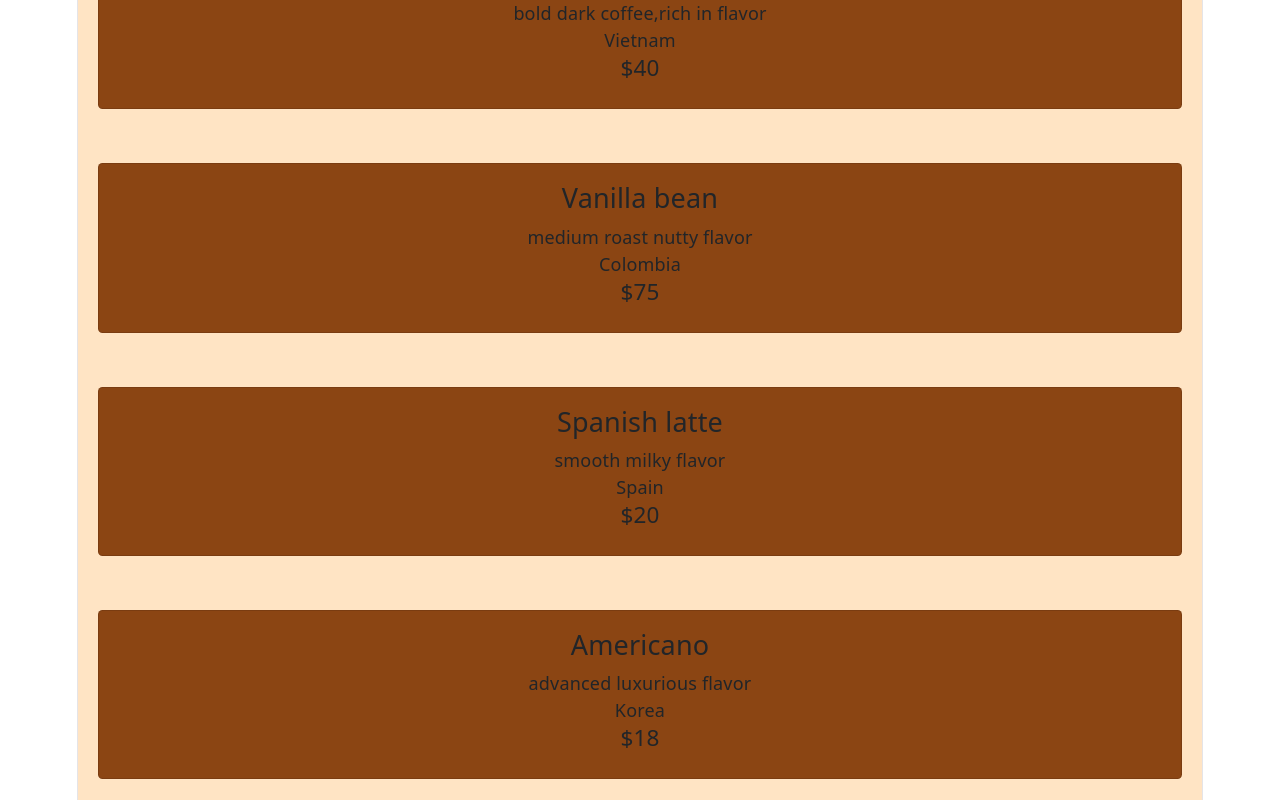
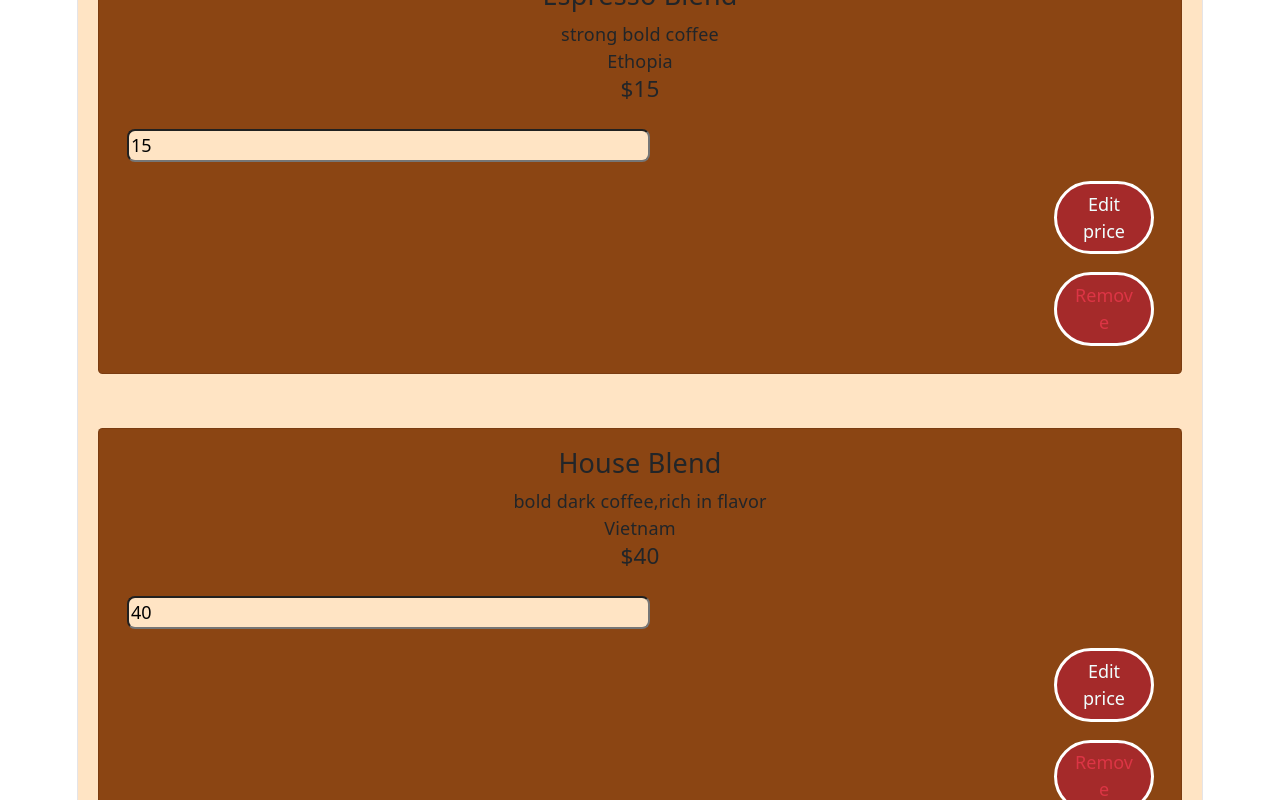
Before and after one commit to munirasheikh-rgb/Coffee-shop-web-App, a React (Vite) app: page /shop in a window 1280 px wide. Shown: the part 700-1500 px from the top of the page. Built offline with nearby package versions, Linux system fonts and the light colour scheme; data requests are answered from the project's data file.

Commit message:
update and delete feature

```diff
--- a/db.json
+++ b/db.json
@@ -32,15 +32,8 @@
       "name": "Spanish latte ",
       "description": "smooth milky flavor",
       "origin": "Spain",
-      "price": "20",
+      "price": "23",
       "id": "-m5HL_5uzYw"
-    },
-    {
-      "name": "Americano",
-      "description": "advanced luxurious flavor",
-      "origin": "Korea",
-      "price": "18",
-      "id": "Lu-06xgiAlE"
     }
   ],
   "users": [
--- a/src/Pages/AdminPortal.jsx
+++ b/src/Pages/AdminPortal.jsx
@@ -1,5 +1,5 @@
 import ProductForm from "../components/ProductForm";
-
+//Admin page to add and manage coffee produccts
 export default function AdminPortal(){
 
     return (
--- a/src/Pages/Login.jsx
+++ b/src/Pages/Login.jsx
@@ -7,12 +7,15 @@ export default function Login(){
         password:"",
     })
 const [message,setMessage]=useState("")
+
 const navigate = useNavigate()
+//handling form input changes
 function handleOnchage(event){
     setformData({...formData,
         [event.target.name]:event.target.value
     })
 }
+//checking and validating password if the user exists
 function handleSubmit(event){
     event.preventDefault()
 fetch(`http://localhost:3001/users?email=${formData.email}`)
@@ -21,7 +24,7 @@ fetch(`http://localhost:3001/users?email=${formData.email}`)
     if(data.length>0 && data[0].password === formData.password){
     setMessage("Login successful")
     navigate("/")
-    }else if(data.length>0){setMessage("Wrong Password");
+    }else if(data.length>0){setMessage("Wrong Password");   //user exists but the password is incorrect
 
     }else{setMessage("User not found")}
 
--- a/src/Pages/Shop.jsx
+++ b/src/Pages/Shop.jsx
@@ -1,6 +1,6 @@
 import Productlist from "../components/ProductList";
 import { useProducts } from "../context/ProductContext";
-
+//a page showing products
 export default function Shop(){
 const{products}=useProducts()
     return(
--- a/src/components/ProductCard.jsx
+++ b/src/components/ProductCard.jsx
@@ -1,4 +1,31 @@
+import { useProducts } from "../context/ProductContext"
+import { useState } from "react"
 export default function ProductCard({product}){
+const {setProducts}= useProducts() //access products from context (Useproducts)
+const[newPrice , setNewPrice]= useState(product.price)
+
+//updating the selected price
+function handleUpdatedPrice(id){
+    fetch(`http://localhost:3001/products/${product.id}`,{
+      method:"PATCH", //send PATCH request to update the price
+      headers:{
+        "content-type":"application/json"
+      },
+      body:JSON.stringify({price:newPrice})
+    }).then((res)=>res.json())
+    .then((updatedProduct)=>{
+setProducts((prevProduct)=>//updatee state after a successful edit
+prevProduct.map((item)=>item.id===updatedProduct.id?updatedProduct:item))
+    })
+
+}
+//removing selected produt from the UI and database
+function handleDelete(){
+    fetch(`http://localhost:3001/products/${product.id}`,{
+    method:"DELETE",
+    }).then(()=>{setProducts((prevProduct)=>//removing deleted product from state
+        prevProduct.filter((item)=>item.id !== product.id))})
+}
 
     return(
         <div className="card m-4 p-3">
@@ -6,7 +33,11 @@ export default function ProductCard({product}){
     <p>{product.description}</p>
     <p>{product.origin}</p>
     <h5>${product.price}</h5>
-
+   <input  type="number" value={newPrice}
+   onChange={(event)=>setNewPrice(event.target.value)}
+   className="frm-input  w-50 mt-3"/>
+   <button style={{alignSelf:"end"}} className="btn m-2" onClick={handleUpdatedPrice}>Edit price</button>
+   <button  style={{alignSelf:"end"}} className ="btn m-2 text-danger"onClick={handleDelete}>Remove</button>
         </div>
     )
 }
--- a/src/components/ProductForm.jsx
+++ b/src/components/ProductForm.jsx
@@ -12,7 +12,7 @@ price:""
 const{products,setProducts}=useProducts()
 
 const navigate=useNavigate()
-
+//update form state as the user types
 function handleonchage(event){
     setFormData({
         ...formData,
@@ -20,7 +20,7 @@ function handleonchage(event){
     })
 
 }
-
+//Adding new products to the database and the UI
 function handleSubmit(event){
     event.preventDefault()
 fetch("http://localhost:3001/products",{
@@ -31,7 +31,7 @@ fetch("http://localhost:3001/products",{
     },body:JSON.stringify({...formData})
 }).then((res)=>res.json())
    .then((newProduct)=>{setProducts((prevProduct)=>[...prevProduct, newProduct])
-    navigate("/shop")})
+    navigate("/shop")}) //navigating back to the shop after a product Add
    .catch((error)=>{console.log(error)})
 }
 
--- a/src/components/ProductList.jsx
+++ b/src/components/ProductList.jsx
@@ -7,12 +7,13 @@ const{products,setProducts}=useProducts()
 
 const [search,setSearch]=useState("")
 
+//searching products that exactly match the name of the product
 function handleSearch(event){
     // event.preventDefault()
     const value = event.target.value
     setSearch(value)
     fetch(value?`http://localhost:3001/products?name=${value}`
-        :"http://localhost:3001/products"
+        :"http://localhost:3001/products"//displaying products after a successful search
     )
     .then((res)=>res.json())
     .then((data)=>setProducts(data))
--- a/src/context/ProductContext.jsx
+++ b/src/context/ProductContext.jsx
@@ -5,18 +5,18 @@ const ProductContext= createContext()
 export function ProductProvider({children}){
     const [products,setProducts]=useState([])
 
-    useEffect(()=>{
+    useEffect(()=>{//fetching products from json-server when the app loads
 fetch("http://localhost:3001/products")
 .then((res)=>res.json())
 .then((data)=>setProducts(data))
     },[])
 
-    return(
+    return(//passing products and setproducts to all components
       <ProductContext.Provider value={{products,setProducts}}>
         {children}
       </ProductContext.Provider>
     )
 }
- export function useProducts(){
+ export function useProducts(){ //implementing custom hook for easy access to productcontext
     return useContext(ProductContext)
  }
--- a/src/main.jsx
+++ b/src/main.jsx
@@ -12,7 +12,7 @@ import { ProductProvider } from './context/ProductContext.jsx'
 import AdminPortal from './Pages/AdminPortal.jsx'
 import Contacts from './Pages/Contact.jsx'
 
-createRoot(document.getElementById('root')).render(
+createRoot(document.getElementById('root')).render(//implementing client-side routing
   <StrictMode>
     <ProductProvider>
     <BrowserRouter>
```
